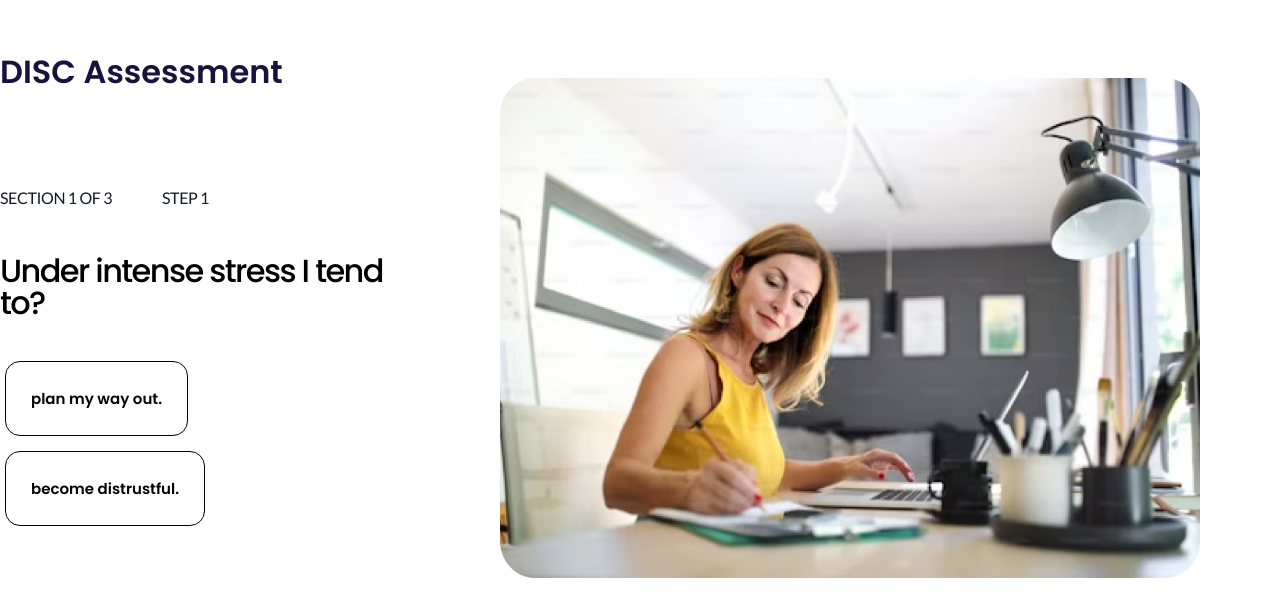
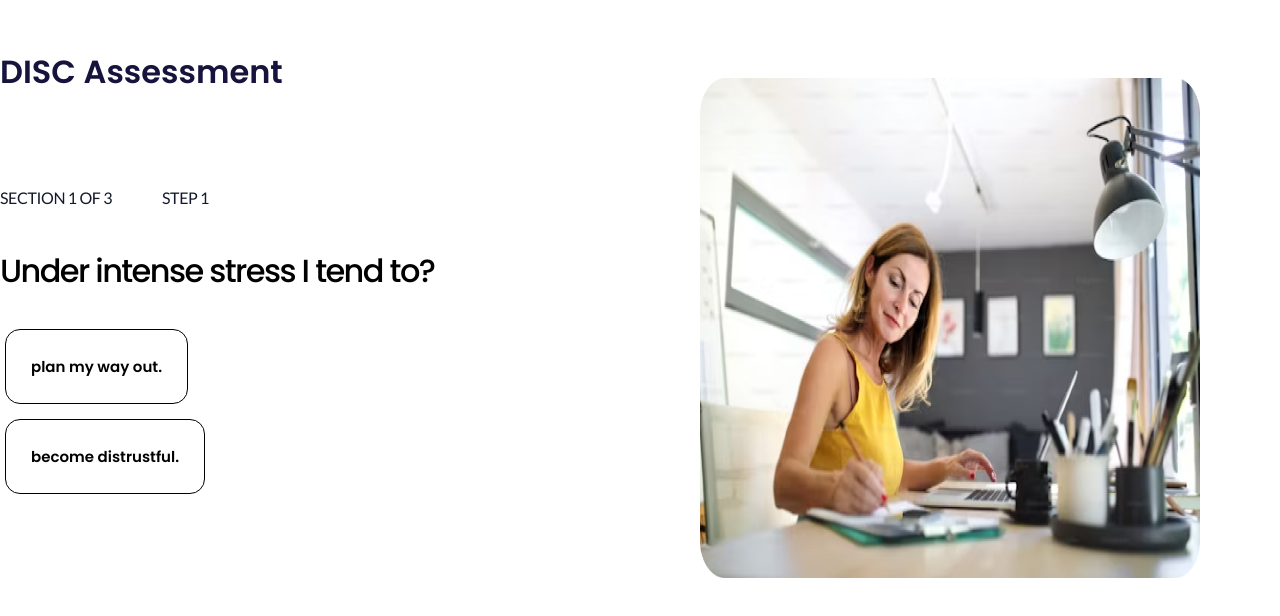
Before and after one commit to Tolushawlar/DISC, a React (Create React App) app: page / in a window 1280 px wide. Shown: the part 102-718 px from the top of the page. Built offline with nearby package versions, Linux system fonts and the light colour scheme.

Commit message:
style update v9

```diff
--- a/src/App.css
+++ b/src/App.css
@@ -19,11 +19,11 @@ body::-webkit-scrollbar {
 }
 
 .App .left {
-  width: 80vw;
+  width: 900px;
 }
 
 .App .right img {
-  width: 700px !important;
+  width: 500px !important;
   height: 500px !important;
 }
 
```
